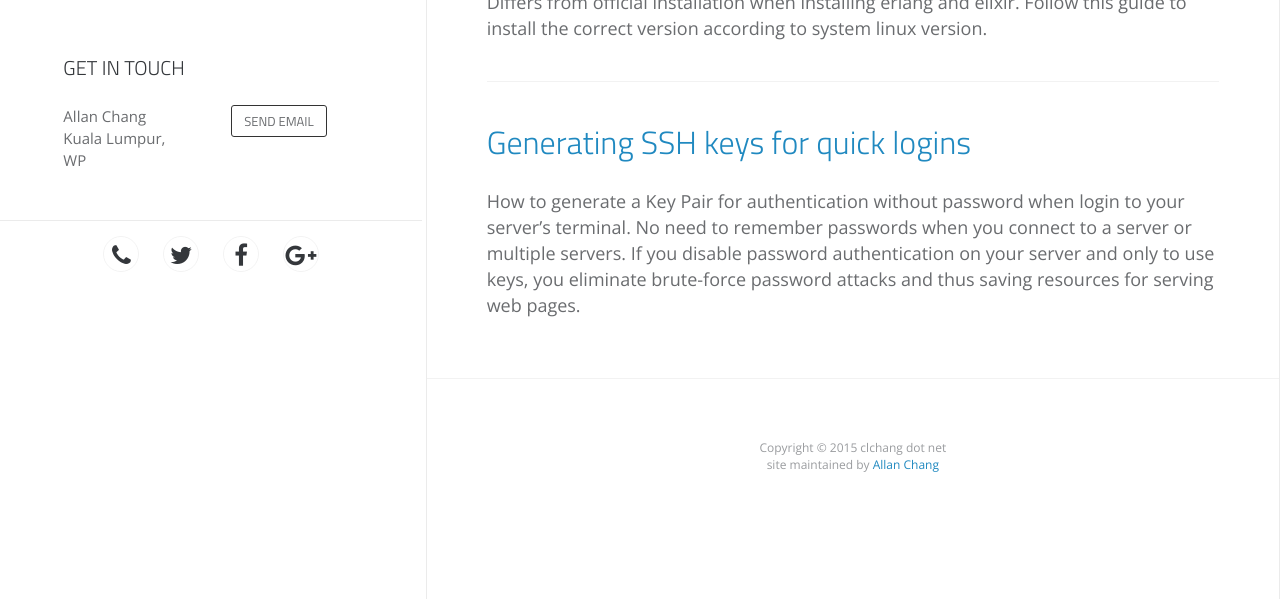
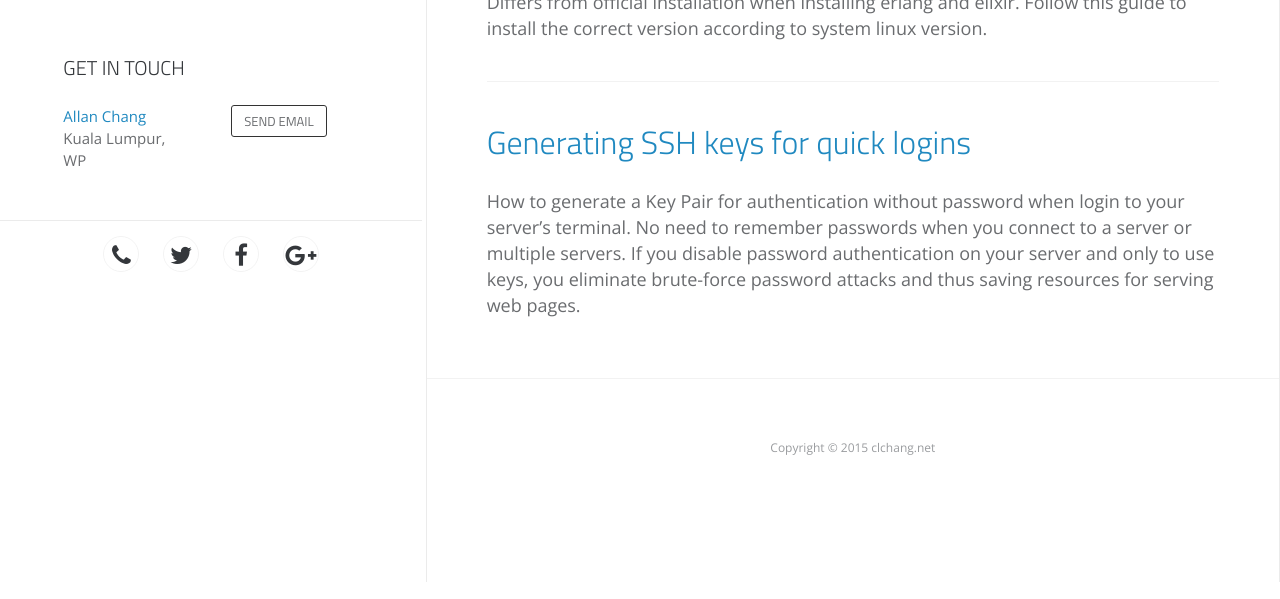
Before and after one commit to rokibhasansagar/clchangnet.github.io, a Jekyll site: the page built from index.html, in a window 1280 px wide. Shown: the part 613-1212 px from the top of the page. Built offline with Jekyll 4.4.1, drawn with Linux system fonts in a browser that asks for light colours; nearby versions of some CDN libraries; Markdown is read by kramdown in place of the engine named in the settings; the list of posts is cut into pages by our own code.

Commit message:
add link to name

```diff
--- a/_includes/footer.html
+++ b/_includes/footer.html
@@ -2,8 +2,7 @@
 
   <div class="uk-panel widget_text">
     <div class="uk-text-small">
-      Copyright &copy; 2015 clchang dot net
-      <br />site maintained by <a href="http://clchang.net/#tm-bottom-b" target="_blank">Allan Chang</a>
+      Copyright &copy; 2015 clchang.net
     </div>
   </div>
 </div>
--- a/_includes/side-bar.html
+++ b/_includes/side-bar.html
@@ -15,7 +15,7 @@
         <h3 class="uk-panel-title">Get in touch</h3>
         <div class="uk-grid">
           <div class="uk-width-1-2">
-            {{ site.author.name }}
+            <a href="{{ mywebsite }}">{{ site.author.name }}</a>
             <br> Kuala Lumpur, WP
           </div>
           <div class="uk-width-1-2">
```
